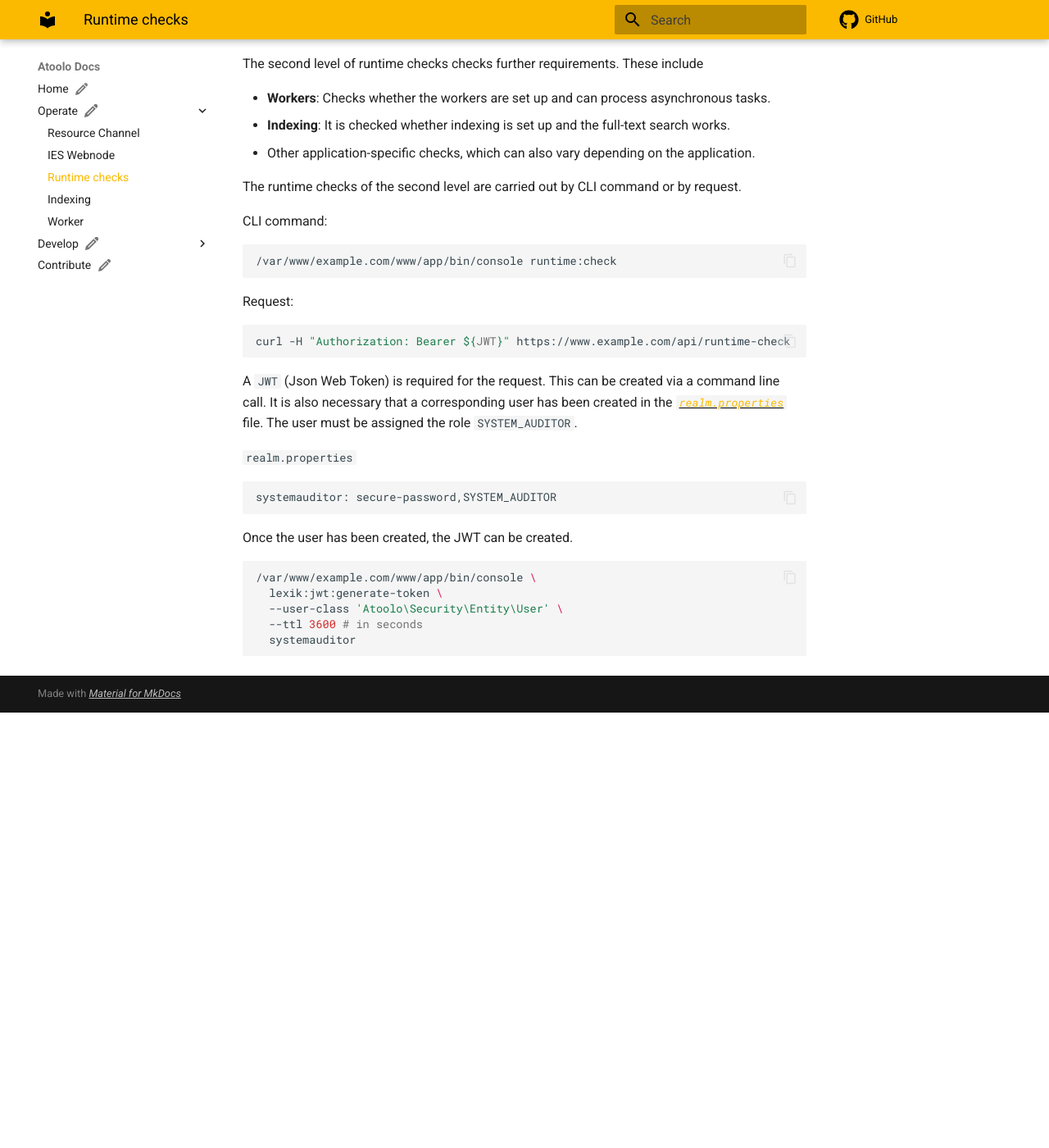
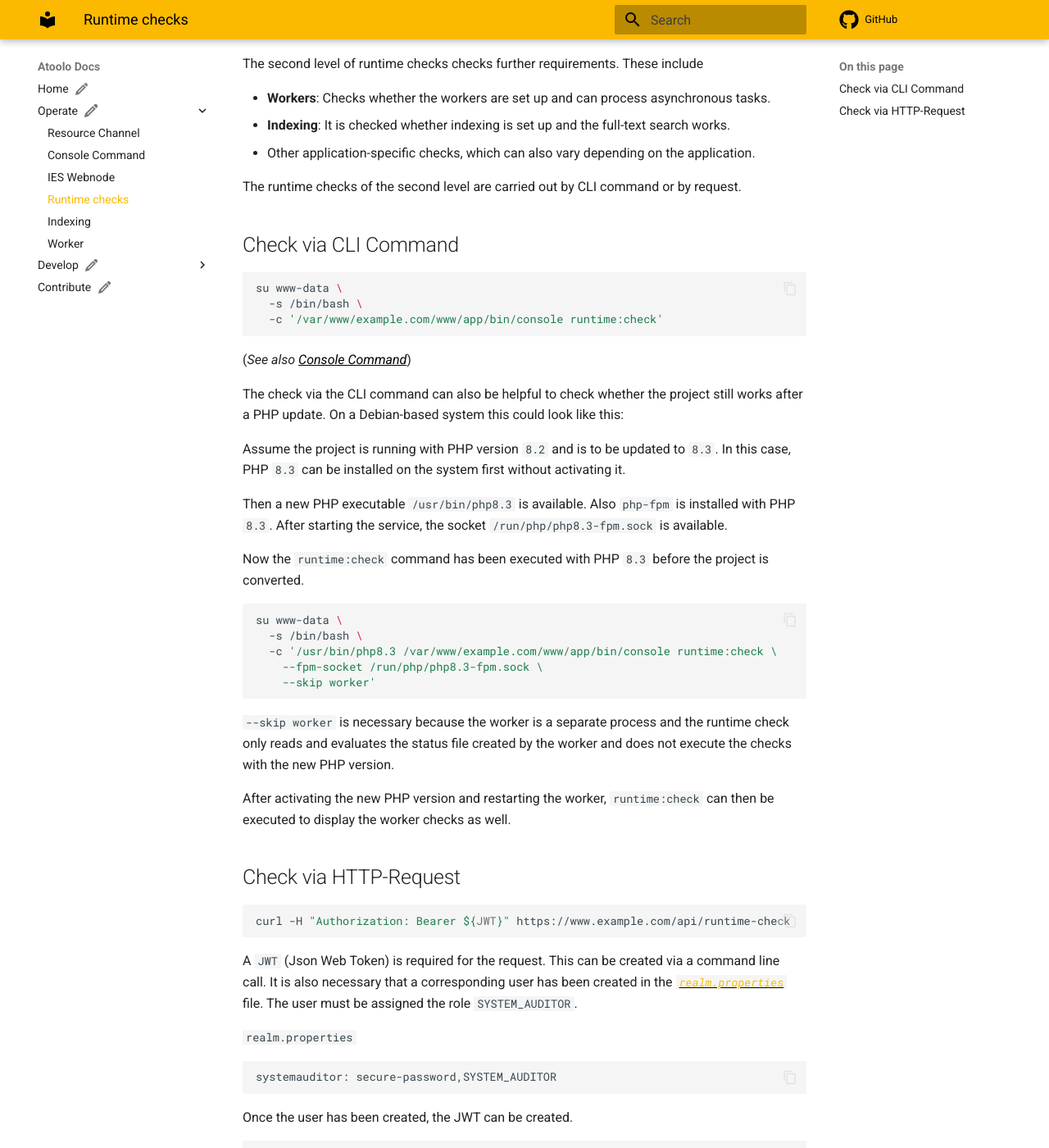
Before and after one commit to sitepark/atoolo-docs, an MkDocs documentation site: the page built from docs/operate/runtime-checks.md, in a window 1280 px wide and 1400 px high, scrolled down 553 px. Shown: the whole window at 82% size. Built offline with MkDocs 1.6.1 and Material for MkDocs 9.7.7, drawn with Linux system fonts in a browser that asks for light colours; comment, search, counter and statistics services are not loaded; before the commit the page ends 1422 px from its top, so only the background shows below that; some of the changed text lies outside the part shown.

Commit message:
doc: update runtime-checks, add console command

````diff
--- a/docs/operate/runtime-checks.md
+++ b/docs/operate/runtime-checks.md
@@ -18,13 +18,38 @@ The second level of runtime checks checks further requirements. These include
 
 The runtime checks of the second level are carried out by CLI command or by request.
 
-CLI command:
+## Check via CLI Command
 
 ```sh
-/var/www/example.com/www/app/bin/console runtime:check
+su www-data \
+  -s /bin/bash \
+  -c '/var/www/example.com/www/app/bin/console runtime:check'
 ```
 
-Request:
+(_See also [Console Command](console-command.md)_)
+
+The check via the CLI command can also be helpful to check whether the project still works after a PHP update.
+On a Debian-based system this could look like this:
+
+Assume the project is running with PHP version `8.2` and is to be updated to `8.3`. In this case, PHP `8.3` can be installed on the system first without activating it.
+
+Then a new PHP executable `/usr/bin/php8.3` is available. Also `php-fpm` is installed with PHP `8.3`. After starting the service, the socket `/run/php/php8.3-fpm.sock` is available.
+
+Now the `runtime:check` command has been executed with PHP `8.3` before the project is converted.
+
+```sh
+su www-data \
+  -s /bin/bash \
+  -c '/usr/bin/php8.3 /var/www/example.com/www/app/bin/console runtime:check \
+    --fpm-socket /run/php/php8.3-fpm.sock \
+    --skip worker'
+```
+
+`--skip worker` is necessary because the worker is a separate process and the runtime check only reads and evaluates the status file created by the worker and does not execute the checks with the new PHP version.
+
+After activating the new PHP version and restarting the worker, `runtime:check` can then be executed to display the worker checks as well.
+
+## Check via HTTP-Request
 
 ```sh
 curl -H "Authorization: Bearer ${JWT}" https://www.example.com/api/runtime-check
@@ -41,9 +66,11 @@ systemauditor: secure-password,SYSTEM_AUDITOR
 Once the user has been created, the JWT can be created.
 
 ```sh
-/var/www/example.com/www/app/bin/console \
-  lexik:jwt:generate-token \
-  --user-class 'Atoolo\Security\Entity\User' \
-  --ttl 3600 # in seconds
-  systemauditor
+su www-data \
+  -s /bin/bash \
+  -c '/var/www/example.com/www/app/bin/console \
+    lexik:jwt:generate-token \
+    --user-class "Atoolo\Security\Entity\User" \
+    --ttl 3600 # in seconds \
+    systemauditor'
 ```
--- a/mkdocs.yml
+++ b/mkdocs.yml
@@ -6,6 +6,7 @@ nav:
   - Operate:
       - operate/index.md
       - Resource Channel: operate/resource-channel.md
+      - Console Command: operate/console-command.md
       - IES Webnode: operate/ies-webnode.md
       - Runtime checks: operate/runtime-checks.md
       - Indexing: operate/indexing.md
````
Also changed, not shown: docs/operate/console-command.md (added, +26 -0 lines).
